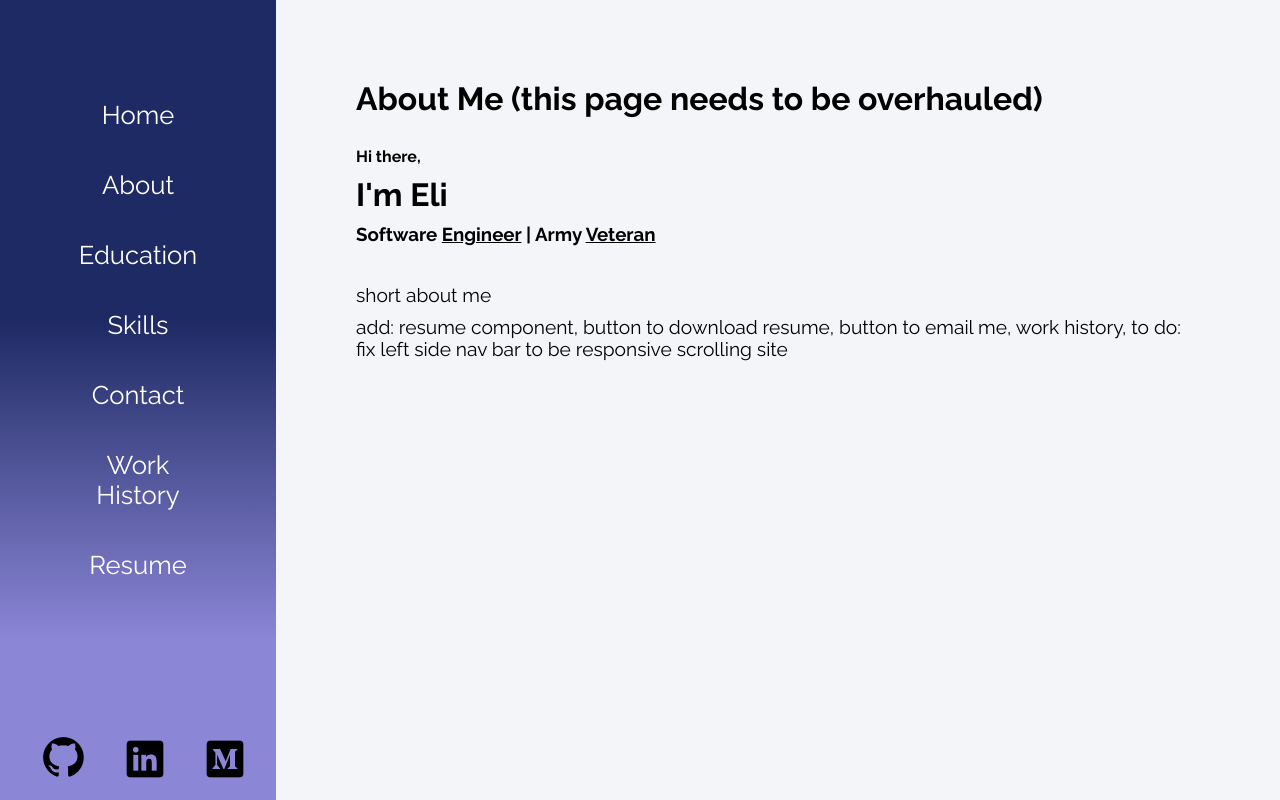
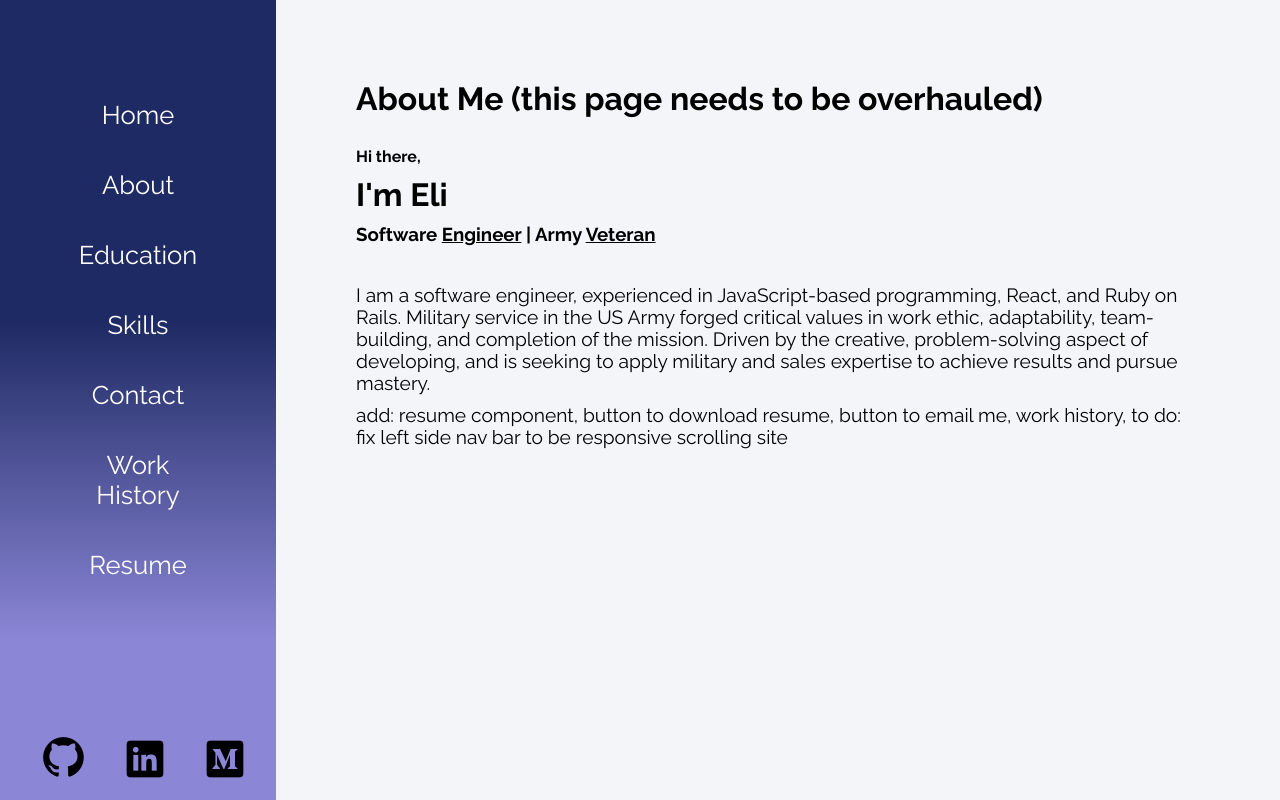
Before and after one commit to eliskim27/eliskim27.github.io, a React (Create React App) app: page /about in a window 1280 px wide. Built offline with nearby package versions, Linux system fonts and the light colour scheme.

Commit message:
update about me, about me

```diff
--- a/src/contents/About.js
+++ b/src/contents/About.js
@@ -10,7 +10,7 @@ class About extends Component {
                 <h3>Software <u>Engineer</u> | Army <u>Veteran</u></h3>
                 <br></br>
                 <p>
-                    short about me
+                    I am a software engineer, experienced in JavaScript-based programming, React, and Ruby on Rails. Military service in the US Army forged critical values in work ethic, adaptability, team-building, and completion of the mission. Driven by the creative, problem-solving aspect of developing, and is seeking to apply military and sales expertise to achieve results and pursue mastery.
                 </p>
                 <p>
                     add:
```
